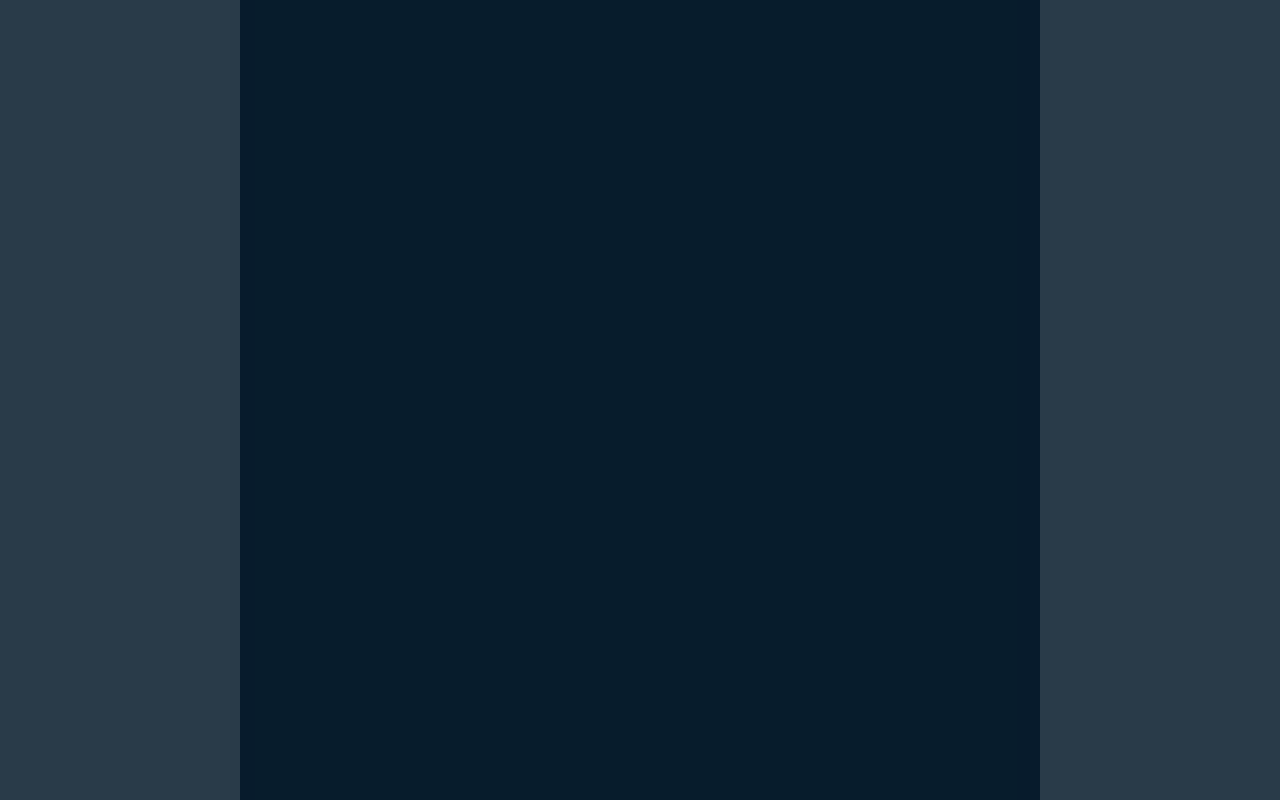
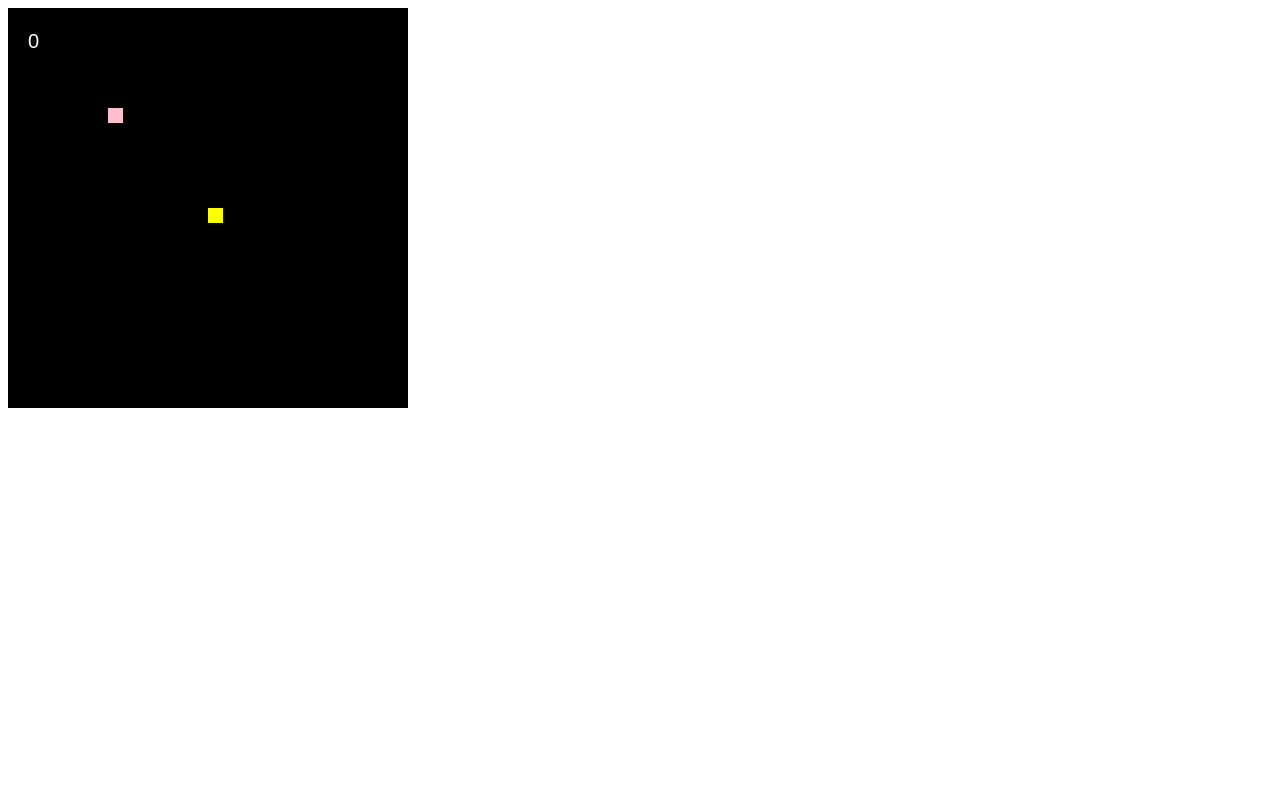
Before and after one commit to JEstebanCDev/SnakeGame, a plain HTML site: page index.html in a window 1280 px wide. Drawn offline with Linux system fonts and the light colour scheme.

Commit message:
Update index.html

```diff
--- a/index.html
+++ b/index.html
@@ -1,50 +1,145 @@
-<!DOCTYPE html>
-<html lang="en">
+<canvas id="game" width="400" height="400"></canvas>
 
-<head>
-    <meta charset="UTF-8">
-    <meta http-equiv="X-UA-Compatible" content="IE=edge">
-    <meta name="viewport" content="width=device-width, initial-scale=1.0">
-    <title>Snake Game</title>
-</head>
-<style>
-    body {
-        height: 100vh;
-        width: 100vw;
-        display: flex;
-        justify-content: center;
-        align-items: center;
-        margin: 0;
-        background-color: #011627D6;
+<script>
+class SnakeGame {
+  constructor() {
+    this.canvas = document.getElementById('game');
+    this.context = this.canvas.getContext('2d');
+
+    // Basılan tuşları algılıyoruz:
+    document.addEventListener('keydown', this.onKeyPress.bind(this));
+  }
+
+  init() {
+    // Yeni oyun için ilk değer atamaları:
+    this.positionX = this.positionY = 10;
+    this.appleX = this.appleY = 5;
+    this.tailSize = 5;
+    this.trail = [];
+    this.gridSize = this.tileCount = 20;
+    this.velocityX = this.velocityY = 0;
+
+    // Oyun döngümüz çalışmaya başlıyor.
+    // Her saniyede 15 kez çalışacak, yani 15 FPS olacak.
+    // Üç boyutlu çok daha büyük oyunlar genelde 60 FPS üzerinde çalışıyor.
+    this.timer = setInterval(this.loop.bind(this), 1000 / 15);
+  }
+
+  reset() {
+    // Oyun göngüsünü durdur:
+    clearInterval(this.timer);
+
+    // Oyun ile alakalı detayları en baştaki haline geri döndür:
+    this.init();
+  }
+
+  // Oyun döngümüz
+  loop() {
+    // Matematiksel hesaplamaları yap:
+    this.update();
+
+    // Sonrasında ekrana çizimi gerçekleştir
+    this.draw();
+  }
+
+  update() {
+    // Yılanın başını X ve Y koordinat düzleminde gittiği yöne hareket ettir
+    this.positionX += this.velocityX;
+    this.positionY += this.velocityY;
+
+    // Yılan sağ, sol, üst ya da alt kenarlara değdi mi?
+    // Değdiyse ekranın diğer tarafından devam ettir
+    if (this.positionX < 0) {
+      this.positionX = this.tileCount - 1;
+    } else if (this.positionY < 0) {
+      this.positionY = this.tileCount - 1;
+    } else if (this.positionX > this.tileCount - 1) {
+      this.positionX = 0;
+    } else if (this.positionY > this.tileCount - 1) {
+      this.positionY = 0;
     }
 
-    #game-board {
-        background-color: #011627D6;
-        width: 100vmin;
-        height: 100vmin;
-        display: grid;
-        grid-template-rows: repeat(15, 1fr);
-        grid-template-columns: repeat(15, 1fr);
+    // Yılan kendi üstüne bastı mı?
+    this.trail.forEach(t => {
+      if (this.positionX === t.positionX && this.positionY === t.positionY) {
+        // Bastıysa game over olduk, oyunu resetle:
+        this.reset();
+      }
+    });
+
+    // Yılanın başını yılanın herbir karesini hafızada tuttuğumuz diziye koy
+    this.trail.push({positionX: this.positionX, positionY: this.positionY});
+
+    // Yılanın başını hareket ettirdik, şimdi kuyruktan kırpmamız gerekiyor
+    while (this.trail.length > this.tailSize) {
+      this.trail.shift();
     }
 
-    .snake {
-        background-color: #43D9AD;
-        border-radius: 50%;
-        box-shadow: 0px 0px 17px 2px rgba(67, 217, 173, 0.73);
+    // Yılan elma yedi mi?
+    if (this.appleX === this.positionX && this.appleY === this.positionY) {
+      // Yediyse yılanın boyutu uzat:
+      this.tailSize++;
+
+      // Ekrana yeni bir elma koymak lazım.
+      // Rasgele X ve Y koordinatı üretip oraya elmayı atalım:
+      this.appleX = Math.floor(Math.random() * this.tileCount);
+      this.appleY = Math.floor(Math.random() * this.tileCount);
+    }
+  }
+
+  // Ekrana çizim gerçekleştiriyor:
+  draw() {
+    // İlk olarak siyah arkaplanı çiziyoruz
+    this.context.fillStyle = 'black';
+    this.context.fillRect(0, 0, this.canvas.width, this.canvas.height);
+
+    // Skoru ekranın sol üst köşesine yazdıralım
+    this.context.fillStyle = 'white';
+    this.context.font = '20px Arial';
+    this.context.fillText(this.tailSize - 5, 20, 40);
+
+    // Yılanın herbir karesini sırayla ekrana çiziyoruz
+    this.context.fillStyle = 'yellow';
+    this.trail.forEach(t => {
+      this.context.fillRect(t.positionX * this.gridSize, t.positionY * this.gridSize, this.gridSize - 5, this.gridSize - 5);
+    });
+
+    // Son olarak elmayı ekrana çizdirelim:
+    this.context.fillStyle = 'pink';
+    this.context.fillRect(this.appleX * this.gridSize, this.appleY * this.gridSize, this.gridSize - 5, this.gridSize - 5);
+  }
+
+  // Kullanıcı websayfasındayken bir tuşa bastığında çağrılıyor:
+  onKeyPress(e) {
+    // Kullanıcı sol oka bastı, yılan sağa gitmiyorsa yılanı sola döndür
+    if (e.keyCode === 37 && this.velocityX !== 1) {
+      this.velocityX = -1;
+      this.velocityY = 0;
     }
 
-    .food {
-        background-color: #4D5BCE;
-        border-radius: 50%;
-        box-shadow: 0px 0px 17px 2px rgba(77, 91, 206, 0.73);
+    // Kullanıcı yukarı oka bastı, yılan aşağı gitmiyorsa yılanı yukarı döndür
+    else if (e.keyCode === 38 && this.velocityY !== 1) {
+      this.velocityX = 0;
+      this.velocityY = -1;
     }
-</style>
-<script src="game.js" defer type="module"></script>
 
-<body>
+    // Kullanıcı sağ oka bastı, yılan sola gitmiyorsa yılanı sağa döndür
+    else if (e.keyCode === 39 && this.velocityX !== -1) {
+      this.velocityX = 1;
+      this.velocityY = 0;
+    }
 
-    <div id="game-board"></div>
+    // Kullanıcı aşağı oka bastı, yılan yukarı gitmiyorsa yılanı aşağı döndür
+    if (e.keyCode === 40 && this.velocityY !== -1) {
+      this.velocityX = 0
+      this.velocityY = 1;
+    }
+  }
+}
 
-</body>
+// Yeni oyun oluştur:
+const game = new SnakeGame();
 
-</html>
+// Sayfa yüklendiğinde oyunu oynanabilir hale getir:
+window.onload = () => game.init();
+</script>
```
